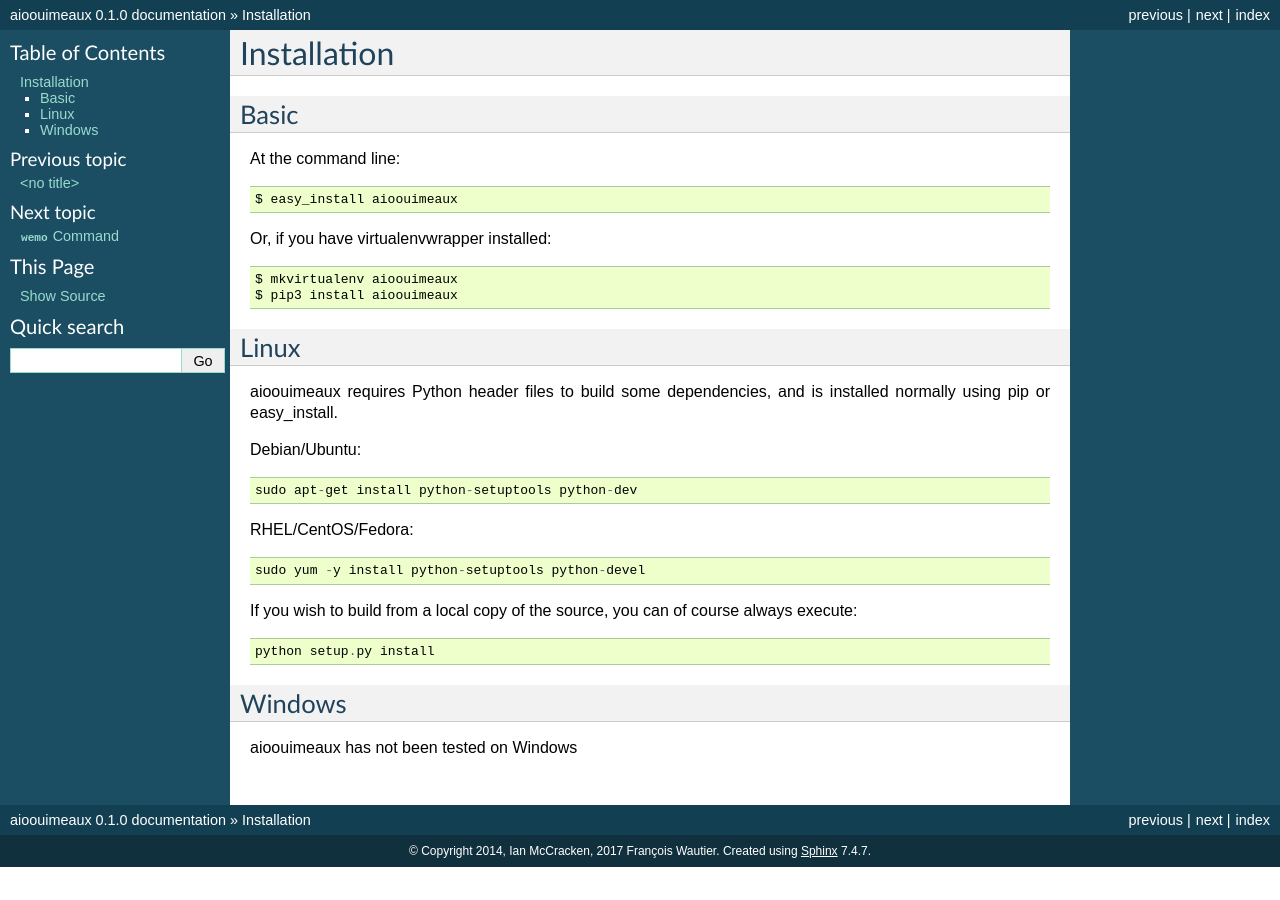
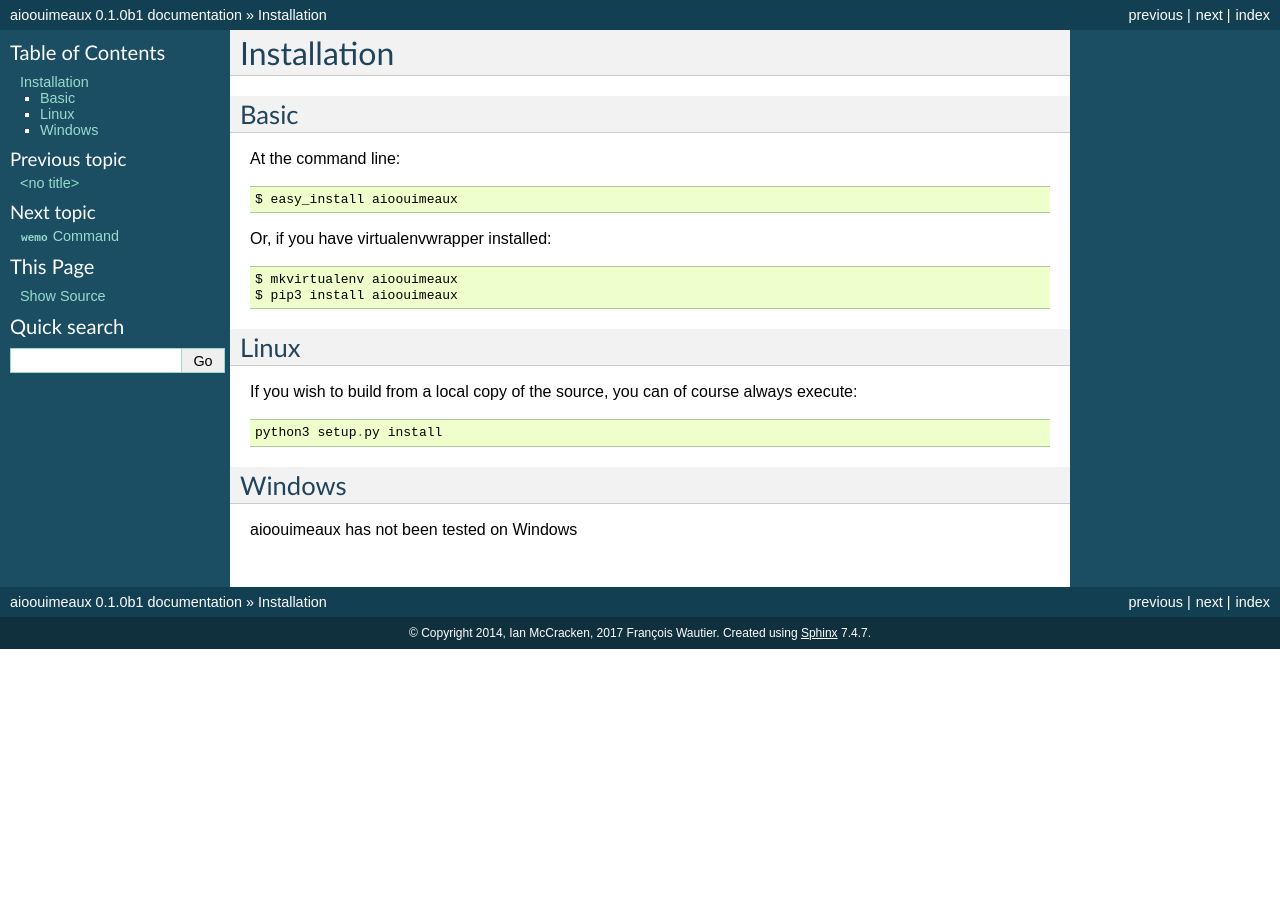
Before and after one commit to frawau/aioouimeaux, a Sphinx documentation site: the page built from docs/installation.rst, in a window 1280 px wide. Built offline with Sphinx 7.4.7, drawn with Linux system fonts in a browser that asks for light colours.

```diff
--- a/HISTORY.rst
+++ b/HISTORY.rst
@@ -2,7 +2,7 @@
 
 aioouimeaux
 
-Release 0.1.0 (Nov 20, 2017
+Release 0.1.0b1 (Nov 20, 2017
 +++++++++++++++++++++++++++++
 - Modified the code to use asyncio
     - suppressed use of gevent
--- a/docs/installation.rst
+++ b/docs/installation.rst
@@ -16,21 +16,11 @@ Or, if you have virtualenvwrapper installed::
 
 Linux
 -----
-aioouimeaux requires Python header files to build some dependencies, and is
-installed normally using pip or easy_install.
-
-Debian/Ubuntu::
-
-    sudo apt-get install python-setuptools python-dev
-
-RHEL/CentOS/Fedora::
-
-    sudo yum -y install python-setuptools python-devel
 
 If you wish to build from a local copy of the source, you can of course always
 execute::
 
-    python setup.py install
+    python3 setup.py install
 
 
 Windows
```
Also changed, not shown: README.md (+1 -1 lines), docs/api.rst (+5 -2 lines), setup.py (+6 -4 lines), 4 other files.
